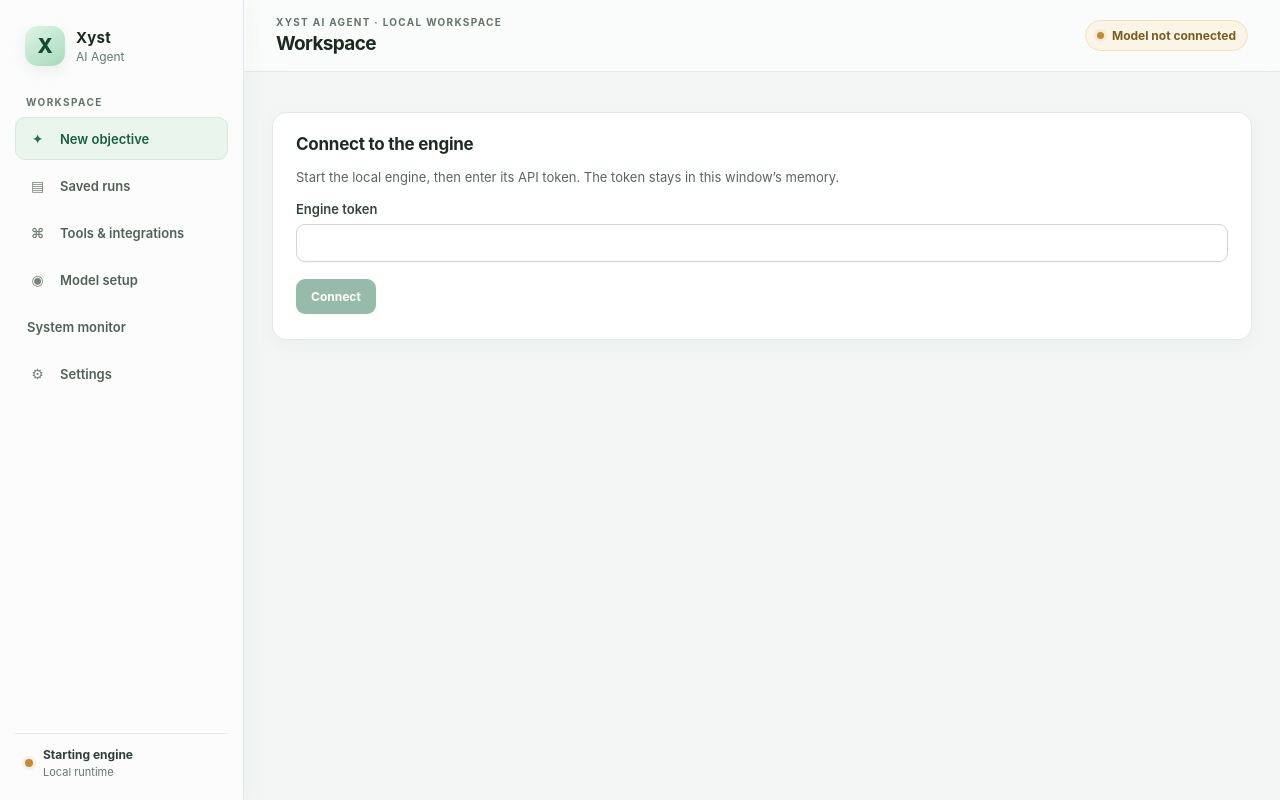
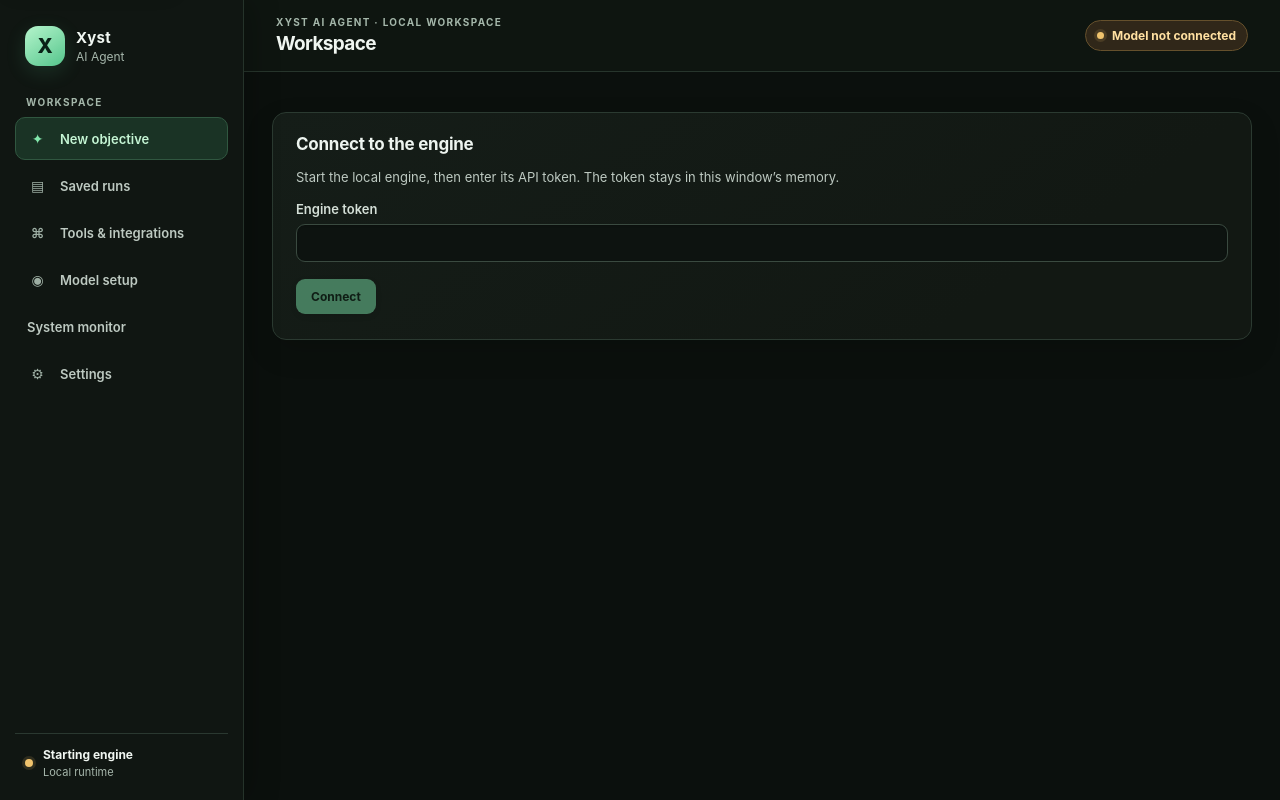
Before and after one commit to iExyst/Xyst-Ai-Agent-PC, a React (Vite) app in the folder apps/desktop/: page / in a window 1280 px wide. Built offline with nearby package versions, Linux system fonts and the light colour scheme.

Commit message:
Give desktop a polished dark theme

```diff
--- a/apps/desktop/src/style.css
+++ b/apps/desktop/src/style.css
@@ -293,6 +293,95 @@ a:focus-visible,summary:focus-visible,.side-nav a:focus-visible{outline-color:va
 .page-home>.workspace-card label,.page-home>.onboarding-guide>summary{font-size:12px}
 .page-home>#new-objective .objective-intro{font-size:13px}
 .page-home>#new-objective #run-objective{font-size:14px!important}
+
+/* Midnight forest theme: layered charcoal surfaces with clear green actions. */
+:root{
+  --surface:#141b17;
+  --surface-raised:#19221d;
+  --surface-subtle:#101612;
+  --surface-hover:#1e2b24;
+  --border:#2b3a31;
+  --border-strong:#405449;
+  --ink:#edf4ef;
+  --ink-soft:#c1cec5;
+  --ink-muted:#a6b6ab;
+  --accent:#7ce3aa;
+  --accent-strong:#9bf0bd;
+  --accent-soft:#1c3828;
+  --focus:#9bc0ff;
+  --blue:#a6c1ff;
+  color-scheme:dark;
+  color:var(--ink);
+  background:#0b100d;
+}
+body,.app-frame{background:#0b100d;color:var(--ink)}
+.app-sidebar{background:#101612;border-color:#25332a;box-shadow:8px 0 28px #0003}
+.brand-mark{background:linear-gradient(145deg,#b5f5cc,#55c58c);color:#092116;box-shadow:0 6px 20px #58d39525}
+.brand-lockup strong,.sidebar-footer strong{color:#f0f6f1}
+.brand-lockup span,.sidebar-footer small{color:#a6b6ab}
+.sidebar-label,.eyebrow{color:#a4b7aa}
+.side-nav a{color:#bdc9c1}
+.side-nav a:before{color:#9eafa4}
+.side-nav a:hover{background:#1b251f;color:#f0f7f2}
+.side-nav a.active{background:#1a3325;border-color:#305740;color:#c5f5d4}
+.side-nav a.active:before{color:#83e8ad}
+.sidebar-footer{border-color:#2a3830}
+.connection-dot{background:#f0c36d;box-shadow:0 0 0 3px #f0c36d22}
+.connection-dot.online{background:#7ce3aa;box-shadow:0 0 0 3px #7ce3aa24}
+.app-topbar{background:#101612ed;border-color:#27352c;backdrop-filter:blur(18px)}
+.app-topbar h1{color:#f0f6f1}
+.status-pill{background:#162b20;border-color:#2f5c40;color:#c6f4d4}
+.status-pill.muted{background:#302719;border-color:#65502c;color:#ffe0a1}
+.app-content>section,.app-content>div>section{background:linear-gradient(145deg,#151d18,#121813 75%);border-color:var(--border);box-shadow:0 12px 30px #0002}
+.app-content section h2,.app-content section h3{color:#edf4ef}
+.app-content p,.app-content li{color:#bdc9c1}
+.app-content label{color:#d4dfd7}
+.app-content input:not([type=checkbox]),.app-content select,.app-content textarea{background:#0d1310;color:#edf4ef;border-color:#3a4a40;box-shadow:inset 0 1px 2px #0003}
+.app-content input:not([type=checkbox]):hover,.app-content select:hover,.app-content textarea:hover{border-color:#5c7867}
+.app-content input:not([type=checkbox]):focus,.app-content select:focus,.app-content textarea:focus{border-color:#7ce3aa;box-shadow:0 0 0 3px #7ce3aa35;outline:0}
+.app-content input::placeholder,.app-content textarea::placeholder{color:#a3b3a8;opacity:1}
+#run-objective::placeholder{color:#a3b3a8;opacity:1}
+.app-content input[type=checkbox]{accent-color:#7ce3aa}
+.app-content details.advanced-options{background:#101713;border-color:var(--border)}
+.app-content details.advanced-options summary,.app-content details>summary{color:#d4dfd7}
+.app-content pre{background:#0b110e;border-color:#314137;color:#d9e5dc}
+.app-content button:not(.topbar-new):not(.side-nav a),.topbar-new,button:not(.side-nav a){background:#7ce3aa;color:#0a2014;box-shadow:0 2px 7px #0003}
+.app-content button:not(.topbar-new):not(.side-nav a):hover:not(:disabled),.topbar-new:hover,button:not(.side-nav a):not(:disabled):hover{background:#9bf0bd;filter:none}
+.app-content .secondary-button,.secondary-button{background:#202b24!important;color:#dce8df!important;border:1px solid #394b3f!important;box-shadow:none!important}
+.app-content .secondary-button:hover:not(:disabled){background:#29382f!important}
+.app-alert{background:#302719;border-color:#6b542c;color:#ffe0a1!important}
+.app-content [role=alert]{color:#ffb4a8}
+.app-content>section.recovery-card{background:linear-gradient(115deg,#302719,#1c211c 78%);border-color:#6b542c}
+.app-content .recovery-card .eyebrow{color:#ffdf99}
+.app-content .system-resource-card{background:linear-gradient(145deg,#18211b,#141b17);border-color:#314137}
+.app-content .system-resource-card .system-resource-heading h2{color:#edf4ef}
+.app-content .system-resource-card .system-resource-heading strong{color:#91eab0}
+.app-content .system-resource-card p{color:#c1cec5}
+.app-content .system-monitor-intro p{color:#c1cec5}
+.saved-runs-list li{background:#101713;border-color:#2b3a31}
+.saved-run-open{color:#edf4ef!important}
+.saved-run-open:hover{background:#1e2b24!important}
+.saved-run-action{color:#8ce8ae}
+.saved-run-objective{color:#edf4ef}
+.saved-run-meta{color:#a6b6ab!important}
+.saved-run-state{background:#1b2a21;border-color:#344b3b;color:#c7d8cc}
+.active-run-objective-full{background:#101713;border-color:#2b3a31}
+.active-run-objective-full summary{color:#9bf0bd}
+.page-home>.workspace-card{background:#141b17;border-color:#2b3a31;box-shadow:0 5px 17px #0002}
+.page-home>.workspace-card label{color:#d4dfd7}
+.page-home>#new-objective{border-color:#345641!important;background:radial-gradient(ellipse at 100% 0%,#23402d66,transparent 42%),linear-gradient(145deg,#18221c,#141a16 72%)!important;box-shadow:0 14px 36px #0003!important}
+.page-home>#new-objective:before{background:linear-gradient(#8be9ae,#45b77c)}
+.page-home>#new-objective .composer-heading h2{color:#f0f7f2}
+.composer-private{background:#1b3022;border-color:#35563d;color:#c5e8ce}
+.page-home>#new-objective #run-objective{background:#0d1310}
+.page-home>.onboarding-guide,.saved-conversations,.file-check-card{border-color:#2b3a31;background:#141b17;box-shadow:0 5px 18px #0002}
+.page-home>.onboarding-guide>summary,.saved-conversations>summary,.file-check-card>summary{color:#d4dfd7}
+.page-home>.onboarding-guide>summary:hover,.saved-conversations>summary:hover,.file-check-card>summary:hover{color:#9bf0bd}
+.page-home>.onboarding-guide>#get-started li{background:#101713;border-color:#2b3a31}
+.page-home>.onboarding-guide>#get-started li::before{background:#1b3827;color:#a8efbf}
+.skip-link{background:#7ce3aa;color:#082116;box-shadow:0 5px 20px #0005}
+a:focus-visible,summary:focus-visible,.side-nav a:focus-visible{outline-color:var(--focus)}
+@media(max-width:640px){.app-sidebar{background:#101612}.app-topbar{background:#101612ed}}
 .saved-run-objective{font-size:14px}
 .saved-run-meta{font-size:12px!important}
 .composer-private{font-size:12px}
```
Also changed, not shown: 2 other files (tests, documents, lock files or other folders).
